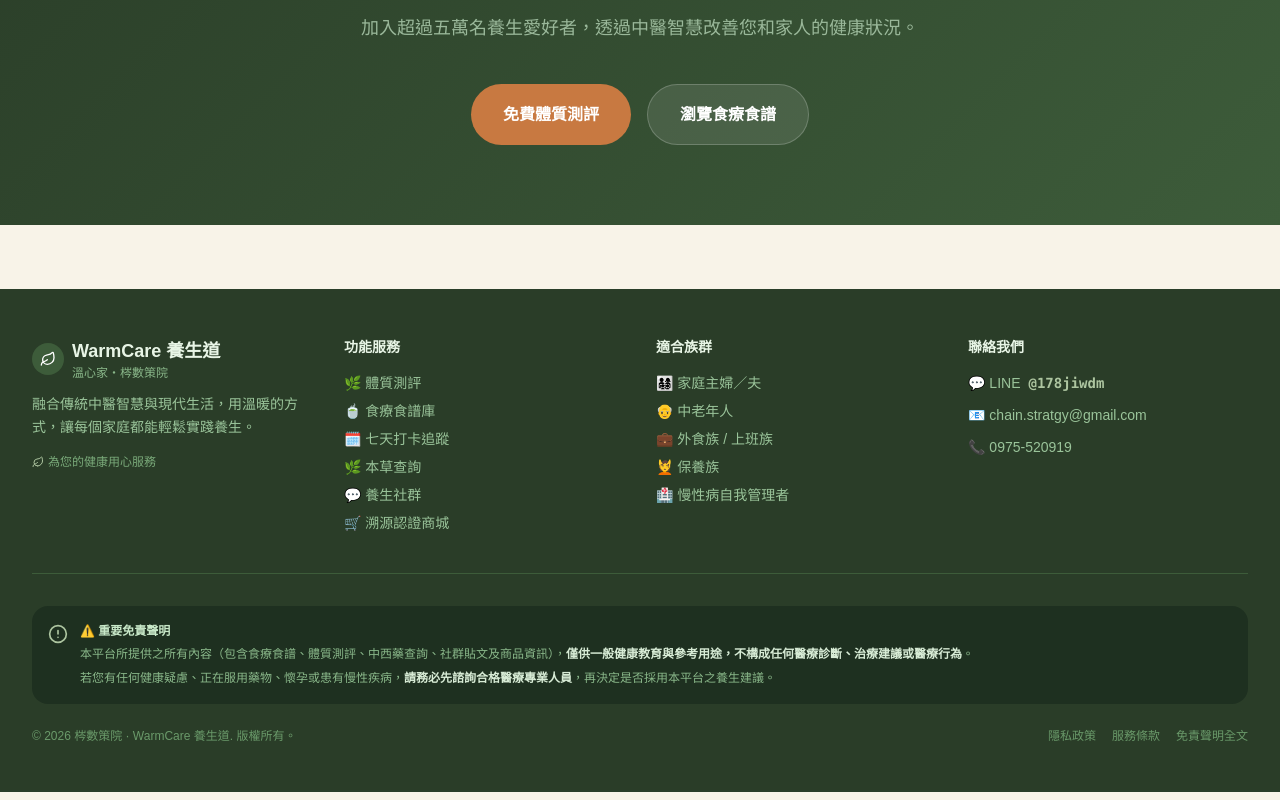
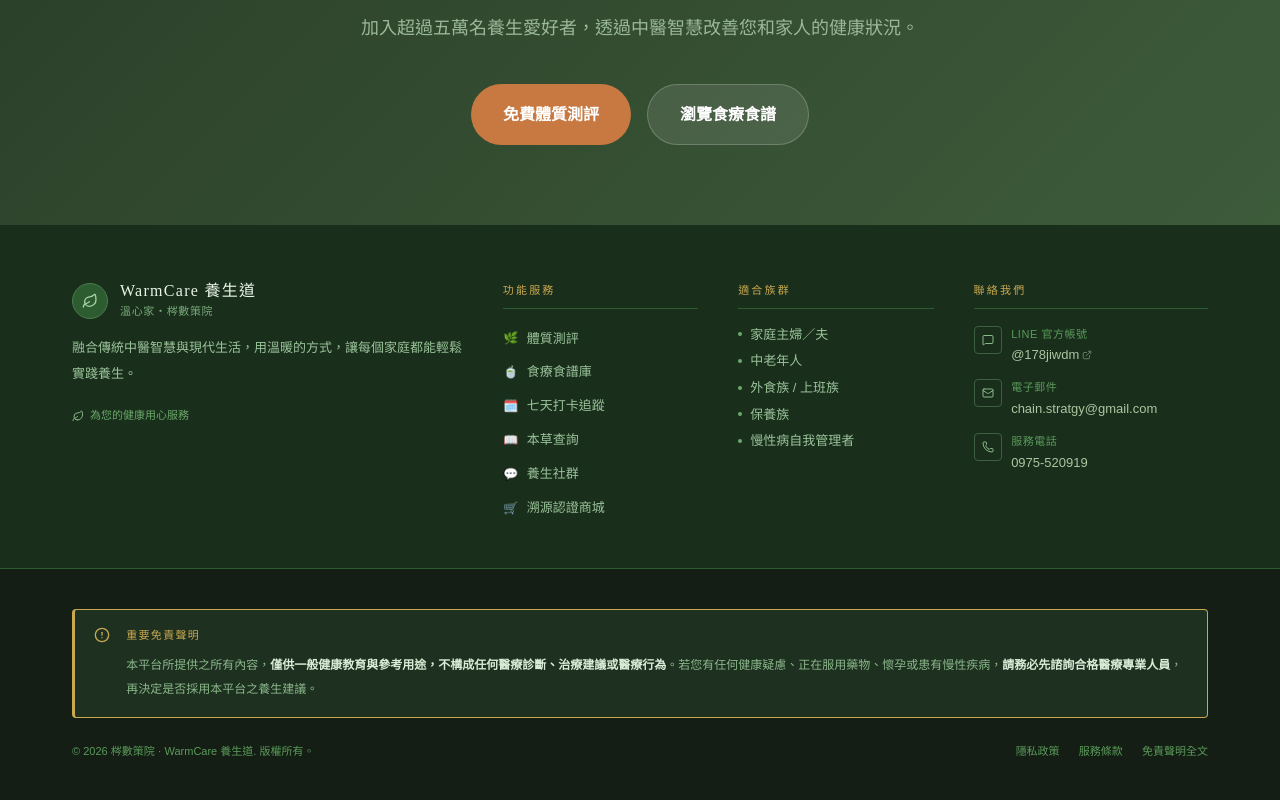
Before and after one commit to yuchen1114066/chain-strategy, a Next.js app: page / in a window 1280 px wide. Shown: the part 3849-4649 px from the top of the page. Built offline with nearby package versions, Linux system fonts and the light colour scheme.

Commit message:
Redesign footer with gold headings, box icons, dot bullets, and RWD breakpoints
https://claude.ai/code/session_01PhiErQi7aKncBtHBZi1HSU

```diff
--- a/src/components/Footer.tsx
+++ b/src/components/Footer.tsx
@@ -1,112 +1,164 @@
+"use client";
+
 import Link from "next/link";
-import { Leaf, AlertCircle } from "lucide-react";
+import { Leaf, AlertCircle, MessageSquare, Mail, Phone, ExternalLink } from "lucide-react";
+
+const footerLinks = [
+  { href: "/quiz",         label: "體質測評",     emoji: "🌿" },
+  { href: "/recipes",      label: "食療食譜庫",   emoji: "🍵" },
+  { href: "/tracking",     label: "七天打卡追蹤", emoji: "🗓️" },
+  { href: "/herb-checker", label: "本草查詢",     emoji: "📖" },
+  { href: "/community",    label: "養生社群",     emoji: "💬" },
+  { href: "/shop",         label: "溯源認證商城", emoji: "🛒" },
+];
+
+const audiences = ["家庭主婦／夫", "中老年人", "外食族 / 上班族", "保養族", "慢性病自我管理者"];
+
+const contacts = [
+  { icon: MessageSquare, label: "LINE 官方帳號", value: "@178jiwdm",           href: "https://line.me/R/ti/p/@178jiwdm", external: true },
+  { icon: Mail,          label: "電子郵件",       value: "chain.stratgy@gmail.com", href: "mailto:chain.stratgy@gmail.com",  external: false },
+  { icon: Phone,         label: "服務電話",        value: "0975-520919",          href: "tel:0975520919",                   external: false },
+];
 
 export default function Footer() {
   return (
-    <footer className="mt-16" style={{ background: "#2a3d28", color: "#d8ecd6" }}>
-      <div className="max-w-7xl mx-auto px-4 sm:px-6 lg:px-8 py-12">
-        <div className="grid grid-cols-1 md:grid-cols-2 lg:grid-cols-4 gap-8">
+    <footer style={{ background: "#1a2e1c", color: "#d8ecd6" }}>
+
+      {/* Main footer grid */}
+      <div style={{ maxWidth: 1200, margin: "0 auto", padding: "3.5rem 2rem 2.5rem", display: "grid", gridTemplateColumns: "2fr 1fr 1fr 1.2fr", gap: "2.5rem" }}
+        className="footer-grid">
 
         {/* Brand */}
-          <div className="lg:col-span-1">
-            <div className="flex items-center gap-2 mb-3">
-              <div className="w-8 h-8 rounded-full flex items-center justify-center" style={{ background: "#3d5c3a" }}>
-                <Leaf className="w-4 h-4 text-white" />
+        <div>
+          <div style={{ display: "flex", alignItems: "center", gap: "0.75rem", marginBottom: "0.9rem" }}>
+            <div style={{ width: 36, height: 36, borderRadius: "50%", background: "#2d5c30", border: "1px solid #4a7c4c", display: "flex", alignItems: "center", justifyContent: "center", flexShrink: 0 }}>
+              <Leaf style={{ width: 16, height: 16, color: "#a8d4a8" }} />
             </div>
             <div>
-                <div className="font-bold text-lg" style={{ color: "#e8f5e6" }}>WarmCare 養生道</div>
-                <div className="text-xs" style={{ color: "#8ab88a" }}>溫心家・梣數策院</div>
+              <div style={{ fontFamily: "'Noto Serif TC', serif", fontSize: 16, fontWeight: 500, color: "#e8f5e6", letterSpacing: ".08em", lineHeight: 1.2 }}>WarmCare 養生道</div>
+              <div style={{ fontSize: 11, color: "#7aaa7a", letterSpacing: ".06em", marginTop: 2 }}>溫心家・梣數策院</div>
             </div>
           </div>
 
-            <p className="text-sm leading-relaxed mb-4" style={{ color: "#9ac49a" }}>
+          <p style={{ fontSize: 13, color: "#9ac49a", lineHeight: 2, marginBottom: "1.2rem" }}>
             融合傳統中醫智慧與現代生活，用溫暖的方式，讓每個家庭都能輕鬆實踐養生。
           </p>
-            <div className="flex items-center gap-1 text-xs" style={{ color: "#7aaa7a" }}>
-              <Leaf className="w-3 h-3" style={{ color: "#adc5a0" }} />
+
+          <div style={{ display: "flex", alignItems: "center", gap: 6, fontSize: 11, color: "#6aaa6a" }}>
+            <Leaf style={{ width: 12, height: 12, color: "#8ab88a" }} />
             <span>為您的健康用心服務</span>
           </div>
         </div>
 
-          {/* Links */}
+        {/* Function links */}
         <div>
-            <h4 className="font-semibold mb-4 text-sm" style={{ color: "#e8f5e6" }}>功能服務</h4>
-            <ul className="space-y-2 text-sm">
-              {[
-                { href: "/quiz", label: "🌿 體質測評" },
-                { href: "/recipes", label: "🍵 食療食譜庫" },
-                { href: "/tracking", label: "🗓️ 七天打卡追蹤" },
-                { href: "/herb-checker", label: "🌿 本草查詢" },
-                { href: "/community", label: "💬 養生社群" },
-                { href: "/shop", label: "🛒 溯源認證商城" },
-              ].map((link) => (
-                <li key={link.href}>
-                  <Link href={link.href} className="transition-colors" style={{ color: "#9ac49a" }}>
-                    {link.label}
+          <div style={{ fontSize: 11, letterSpacing: ".2em", color: "#c9a850", textTransform: "uppercase", fontWeight: 500, paddingBottom: ".5rem", borderBottom: "1px solid #2d5c30", marginBottom: "1rem" }}>
+            功能服務
+          </div>
+          <ul style={{ listStyle: "none", padding: 0, margin: 0 }}>
+            {footerLinks.map(({ href, label, emoji }) => (
+              <li key={href} style={{ marginBottom: "0.4rem" }}>
+                <Link href={href} style={{ display: "flex", alignItems: "center", gap: "0.5rem", fontSize: 13, color: "#9ac49a", lineHeight: 1.5, textDecoration: "none", padding: "0.25rem 0", transition: "color .15s" }}
+                  onMouseEnter={e => (e.currentTarget.style.color = "#fff")}
+                  onMouseLeave={e => (e.currentTarget.style.color = "#9ac49a")}
+                >
+                  <span style={{ width: 16, textAlign: "center", fontSize: 12, flexShrink: 0 }}>{emoji}</span>
+                  {label}
                 </Link>
               </li>
             ))}
           </ul>
         </div>
 
-          {/* Audiences */}
+        {/* Suitable audiences */}
         <div>
-            <h4 className="font-semibold mb-4 text-sm" style={{ color: "#e8f5e6" }}>適合族群</h4>
-            <ul className="space-y-2 text-sm" style={{ color: "#9ac49a" }}>
-              <li>👨‍👩‍👧‍👦 家庭主婦／夫</li>
-              <li>👴 中老年人</li>
-              <li>💼 外食族 / 上班族</li>
-              <li>💆 保養族</li>
-              <li>🏥 慢性病自我管理者</li>
+          <div style={{ fontSize: 11, letterSpacing: ".2em", color: "#c9a850", textTransform: "uppercase", fontWeight: 500, paddingBottom: ".5rem", borderBottom: "1px solid #2d5c30", marginBottom: "1rem" }}>
+            適合族群
+          </div>
+          <ul style={{ listStyle: "none", padding: 0, margin: 0 }}>
+            {audiences.map((a) => (
+              <li key={a} style={{ display: "flex", alignItems: "center", gap: "0.5rem", fontSize: 13, color: "#9ac49a", marginBottom: "0.45rem", lineHeight: 1.5 }}>
+                <span style={{ width: 4, height: 4, borderRadius: "50%", background: "#6aaa6a", flexShrink: 0 }} />
+                {a}
+              </li>
+            ))}
           </ul>
         </div>
 
-          {/* Contact */}
+        {/* Contact info */}
         <div>
-            <h4 className="font-semibold mb-4 text-sm" style={{ color: "#e8f5e6" }}>聯絡我們</h4>
-            <ul className="space-y-3 text-sm" style={{ color: "#9ac49a" }}>
-              <li className="flex items-center gap-2 flex-wrap">
-                <span>💬 LINE</span>
-                <a href="https://line.me/R/ti/p/@178jiwdm" target="_blank" rel="noopener noreferrer"
-                  className="font-mono font-semibold" style={{ color: "#adc5a0" }}>
-                  @178jiwdm
+          <div style={{ fontSize: 11, letterSpacing: ".2em", color: "#c9a850", textTransform: "uppercase", fontWeight: 500, paddingBottom: ".5rem", borderBottom: "1px solid #2d5c30", marginBottom: "1rem" }}>
+            聯絡我們
+          </div>
+          <ul style={{ listStyle: "none", padding: 0, margin: 0, display: "flex", flexDirection: "column", gap: "0.75rem" }}>
+            {contacts.map(({ icon: Icon, label, value, href, external }) => (
+              <li key={label}>
+                <a href={href} {...(external ? { target: "_blank", rel: "noopener noreferrer" } : {})}
+                  style={{ display: "flex", alignItems: "flex-start", gap: "0.6rem", textDecoration: "none" }}
+                  onMouseEnter={e => { const v = e.currentTarget.querySelector(".cv") as HTMLElement; if(v) v.style.color="#fff"; }}
+                  onMouseLeave={e => { const v = e.currentTarget.querySelector(".cv") as HTMLElement; if(v) v.style.color="#adc5a0"; }}
+                >
+                  <div style={{ width: 28, height: 28, border: "1px solid #3d6040", borderRadius: 4, display: "flex", alignItems: "center", justifyContent: "center", flexShrink: 0, marginTop: 1 }}>
+                    <Icon style={{ width: 12, height: 12, color: "#8ab88a" }} />
+                  </div>
+                  <div>
+                    <div style={{ fontSize: 11, color: "#5a9a5a", letterSpacing: ".05em", marginBottom: 1 }}>{label}</div>
+                    <div className="cv" style={{ fontSize: 13, color: "#adc5a0", transition: "color .15s", wordBreak: "break-all", display: "flex", alignItems: "center", gap: 3 }}>
+                      {value}
+                      {external && <ExternalLink style={{ width: 10, height: 10, opacity: .6 }} />}
+                    </div>
+                  </div>
                 </a>
               </li>
-              <li>
-                <a href="mailto:chain.stratgy@gmail.com" className="break-all" style={{ color: "#9ac49a" }}>
-                  📧 chain.stratgy@gmail.com
-                </a>
-              </li>
-              <li>
-                <a href="tel:0975520919" style={{ color: "#9ac49a" }}>
-                  📞 0975-520919
-                </a>
-              </li>
+            ))}
           </ul>
         </div>
       </div>
 
       {/* Disclaimer */}
-        <div className="border-t mt-10 pt-8" style={{ borderColor: "#3d5c3a" }}>
-          <div className="rounded-2xl p-4 mb-6 flex gap-3" style={{ background: "#1e3020" }}>
-            <AlertCircle className="w-5 h-5 flex-shrink-0 mt-0.5" style={{ color: "#adc5a0" }} />
-            <div className="text-xs leading-relaxed space-y-1" style={{ color: "#8ab88a" }}>
-              <p className="font-semibold mb-1" style={{ color: "#c8e8c8" }}>⚠️ 重要免責聲明</p>
-              <p>本平台所提供之所有內容（包含食療食譜、體質測評、中西藥查詢、社群貼文及商品資訊），<strong style={{ color: "#d8ecd6" }}>僅供一般健康教育與參考用途，不構成任何醫療診斷、治療建議或醫療行為</strong>。</p>
-              <p>若您有任何健康疑慮、正在服用藥物、懷孕或患有慢性疾病，<strong style={{ color: "#d8ecd6" }}>請務必先諮詢合格醫療專業人員</strong>，再決定是否採用本平台之養生建議。</p>
+      <div style={{ background: "#141e14", borderTop: "1px solid #2d5c30" }}>
+        <div style={{ maxWidth: 1200, margin: "0 auto", padding: "2.5rem 2rem" }}>
+          <div style={{ display: "flex", gap: "1rem", alignItems: "flex-start", marginBottom: "1.5rem", background: "#1e3020", border: "1px solid #c9a850", borderLeft: "3px solid #c9a850", borderRadius: 4, padding: "1rem 1.2rem" }}>
+            <AlertCircle style={{ width: 16, height: 16, color: "#c9a850", flexShrink: 0, marginTop: 1 }} />
+            <div>
+              <p style={{ fontSize: 11, letterSpacing: ".12em", color: "#c9a850", textTransform: "uppercase", marginBottom: "0.5rem", fontWeight: 500 }}>重要免責聲明</p>
+              <p style={{ fontSize: 12, color: "#8ab88a", lineHeight: 2 }}>
+                本平台所提供之所有內容，<strong style={{ color: "#d8ecd6" }}>僅供一般健康教育與參考用途，不構成任何醫療診斷、治療建議或醫療行為</strong>。若您有任何健康疑慮、正在服用藥物、懷孕或患有慢性疾病，<strong style={{ color: "#d8ecd6" }}>請務必先諮詢合格醫療專業人員</strong>，再決定是否採用本平台之養生建議。
+              </p>
             </div>
           </div>
 
-          <div className="flex flex-col sm:flex-row items-center justify-between gap-4 text-xs" style={{ color: "#6a9a6a" }}>
-            <p>© 2026 梣數策院 · WarmCare 養生道. 版權所有。</p>
-            <div className="flex gap-4">
-              <span className="cursor-pointer" style={{ color: "#6a9a6a" }}>隱私政策</span>
-              <span className="cursor-pointer" style={{ color: "#6a9a6a" }}>服務條款</span>
-              <span className="cursor-pointer" style={{ color: "#6a9a6a" }}>免責聲明全文</span>
+          <div style={{ display: "flex", flexWrap: "wrap", alignItems: "center", justifyContent: "space-between", gap: "0.75rem" }}>
+            <p style={{ fontSize: 11, color: "#5a9a5a" }}>© 2026 梣數策院 · WarmCare 養生道. 版權所有。</p>
+            <div style={{ display: "flex", gap: "1.2rem" }}>
+              {["隱私政策", "服務條款", "免責聲明全文"].map((t) => (
+                <span key={t} style={{ fontSize: 11, color: "#5a9a5a", cursor: "pointer", transition: "color .15s" }}
+                  onMouseEnter={e => (e.currentTarget.style.color = "#9ac49a")}
+                  onMouseLeave={e => (e.currentTarget.style.color = "#5a9a5a")}
+                >{t}</span>
+              ))}
             </div>
           </div>
         </div>
       </div>
+
+      {/* RWD styles */}
+      <style>{`
+        .footer-grid {
+          grid-template-columns: 2fr 1fr 1fr 1.2fr;
+        }
+        @media (max-width: 900px) {
+          .footer-grid {
+            grid-template-columns: 1fr 1fr !important;
+            gap: 2rem !important;
+          }
+        }
+        @media (max-width: 600px) {
+          .footer-grid {
+            grid-template-columns: 1fr !important;
+          }
+        }
+      `}</style>
     </footer>
   );
 }
```
Lines whose indentation alone changed are shown as unchanged.
